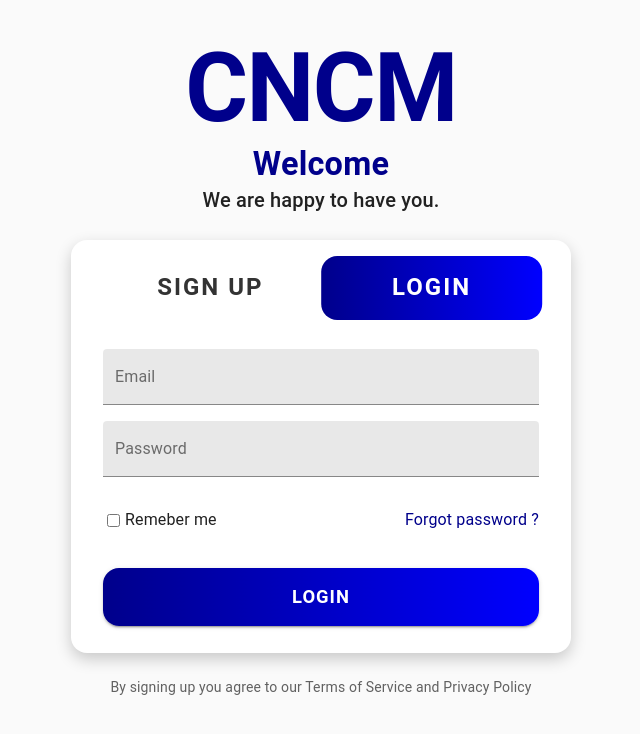
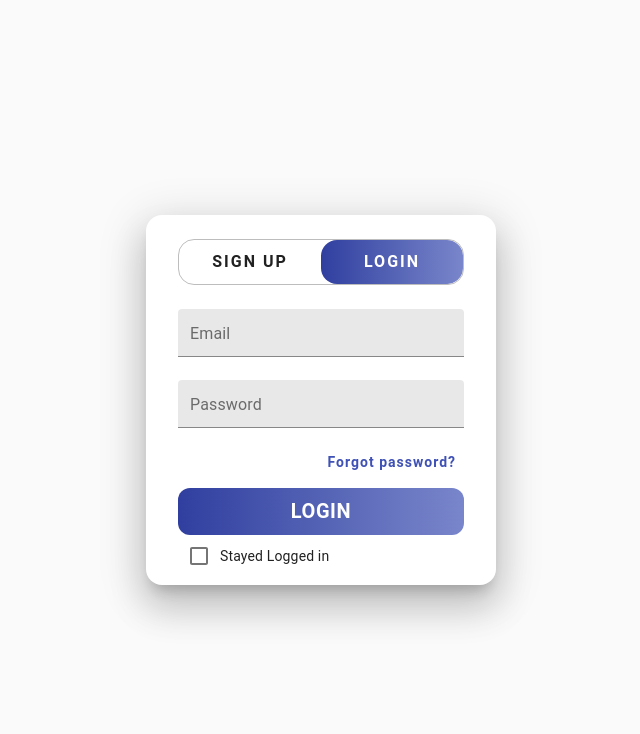
Before and after one commit to sheikhmohammadirfan/CNCMIRFAN, a React (Create React App) app: page /login in a window 1280 px wide. Shown: the top 734 px of the page, without its empty margins (319-959 px from the left). Built offline with nearby package versions, Linux system fonts and the light colour scheme.

Commit message:
UI for Auth page is changed

```diff
--- a/src/Components/Control.jsx
+++ b/src/Components/Control.jsx
@@ -1,28 +1,87 @@
-import { TextField, withStyles } from "@material-ui/core";
+import {
+  Icon,
+  IconButton,
+  Checkbox,
+  InputAdornment,
+  FormControlLabel,
+  TextField,
+  withStyles,
+} from "@material-ui/core";
 import React, { useState } from "react";
 
-// Apply styles for text fields
-const styles = {
+// Get New text field with some default values
+const TextControl = withStyles({
   root: {
-    "& label": {
-      textTransform: "capitalize",
+    // Capitalize label text
+    "& label": { textTransform: "capitalize" },
+    // Disable cursor on error text
+    "& .MuiFormHelperText-root": {
+      caretColor: "transparent",
+      cursor: "default",
     },
   },
-};
-
-// Get New text field with some default values
-const TextControl = withStyles(styles)(
-  ({ name, variant, label, value, error, onChange, ...others }) => (
+})(({ name, variant, label, value, error, onChange, ...others }) => (
   <TextField
     variant={variant || "filled"}
     name={name || "text"}
     value={value}
     onChange={onChange}
     label={label || name}
-      {...(error && { error: true, helperText: error })}
+    error={error !== "" && error !== undefined}
+    helperText={error ? error : " "}
     {...others}
   />
-  )
+));
+
+// Get Paassword field with show/hide password btn
+const PasswordControl = ({ value, ...others }) => {
+  const [visible, setVisible] = useState(false);
+
+  return (
+    <TextControl
+      type={visible ? "text" : "password"}
+      value={value}
+      InputProps={{
+        endAdornment: (
+          <InputAdornment position="end">
+            <IconButton
+              size="small"
+              style={{
+                visibility: value ? "visible" : "hidden",
+                opacity: value ? "1" : "0",
+                transition: "all .1s linear",
+              }}
+              onClick={() => setVisible((v) => !v)}
+            >
+              <Icon>{visible ? "visibility_off" : "visibility"}</Icon>
+            </IconButton>
+          </InputAdornment>
+        ),
+      }}
+      {...others}
+    />
+  );
+};
+
+// Get checkbox, with label
+const CustomCheckbox = withStyles((theme) => ({
+  root: { margin: 0 },
+}))(FormControlLabel);
+const CheckboxControl = ({
+  color,
+  name,
+  label,
+  value,
+  onChange,
+  ...others
+}) => (
+  <CustomCheckbox
+    control={<Checkbox color={color || "default"} name={name} />}
+    checked={value}
+    onChange={(e) => onChange({ target: { name, value: e.target.checked } })}
+    label={label || name}
+    {...others}
+  />
 );
 
 // Use form function
@@ -36,9 +95,13 @@ function useForm(defaultValue, validateOnChange, validateInput) {
   const handleInputChange = (e) => {
     const { name, value } = e.target;
     // Update input
-    setValue((val) => ({ ...val, [name]: value }));
+    setValue((val) => ({
+      ...val,
+      // clean the input
+      [name]: typeof value === "string" ? value.trim() : value,
+    }));
     // Validate input
-    if (validateOnChange) validateInput({ [name]: value.trim() });
+    if (validateOnChange) validateInput({ [name]: value });
   };
 
   // Reset form
@@ -50,4 +113,4 @@ function useForm(defaultValue, validateOnChange, validateInput) {
   return { value, setValue, error, setError, handleInputChange, resetForm };
 }
 
-export { TextControl, useForm };
+export { TextControl, PasswordControl, CheckboxControl, useForm };
--- a/src/Components/Login.jsx
+++ b/src/Components/Login.jsx
@@ -1,51 +1,54 @@
-import { Box, Button, CircularProgress, makeStyles } from "@material-ui/core";
+import {
+  Box,
+  Button,
+  CircularProgress,
+  makeStyles,
+  Slide,
+  Typography,
+} from "@material-ui/core";
 import React, { useState } from "react";
-import { useForm, TextControl } from "./Control";
+import {
+  useForm,
+  TextControl,
+  PasswordControl,
+  CheckboxControl,
+} from "./Control";
 import { login } from "../Service/UserFactory";
-import { useHistory } from "react-router-dom";
+import { Link, useHistory } from "react-router-dom";
 import DocumentTitle from "./DocumentTitle";
 
 // Default value for Login Form
 const defaultValue = {
   email: "",
   password: "",
+  remember: false,
 };
 
+// CSS class generator
 const useStyles = makeStyles((theme) => ({
-  forgotRow : {
-    height: "3.5rem",
-    fontSize: "1rem",
-    display: "flex",
-    justifyContent: "space-between",
-    alignItems: "center",
-    marginBottom: "1rem",
-
-    "& label" : {
-      cursor: "pointer",
-      marginRight: "auto",
+  // Forgot password styles
+  forgotPassword: {
+    textDecoration: "none",
+    "& .MuiTypography-root": {
+      color: theme.palette.primary.main,
+      letterSpacing: 1,
+      fontWeight: "bold",
+      paddingRight: theme.spacing(1),
     },
-    "& input": {
-      cursor: "pointer",
-      marginRight: "5px",
   },
-
-    "& a": {
-      textDecoration: "none",
-      color: "darkblue",
-      borderBottom: "1px solid transparent",
-      transition: "textDecoration 0.3s",
-    },
-
-    "& a:hover": {
-      textDecoration: "underline",
-    }
-
+  // Style to apply on login btn
+  submitBtn: {
+    borderRadius: 3 * theme.shape.borderRadius,
+    width: "100%",
+    fontSize: theme.spacing(2.5),
+    fontWeight: "bold",
+    background: `linear-gradient(to right , ${theme.palette.primary.dark}, ${theme.palette.primary.light})`,
+    color: theme.textOnPrimary,
   },
 }));
-/**
- * Login Component
- * */
-function Login({ title }) {
+
+// Login Component
+function Login({ title, show }) {
   DocumentTitle(title);
 
   // Method to validate input
@@ -80,8 +83,8 @@ function Login({ title }) {
 
   // handle on Submit
   const submit = (e) => {
-    // Check if all input valid
-    if (validateInput(user)) {
+    // Check if all input valid and form is not loading
+    if (!isLoading && validateInput(user)) {
       setLoading(true); // Start loading
       // Call login Service
       login(user).then((status) => {
@@ -93,58 +96,50 @@ function Login({ title }) {
   };
 
   // React state for loading status of submit btn
-  const [startLoading, setLoading] = useState(false);
+  const [isLoading, setLoading] = useState(false);
 
   // History react hook, to navigate
   const history = useHistory();
   const classes = useStyles();
 
   return (
-    <Box display="flex" flexDirection="column">
+    <Slide direction="left" in={show} mountOnEnter unmountOnExit>
+      <Box display={show ? "flex" : "none"} flexDirection="column">
         <TextControl
           type="email"
           name="email"
-        style={{ marginBottom: 16 }}
           value={user.email}
           onChange={handleInputChange}
           error={error.email}
+          size="small"
         />
-      <TextControl
-        type="password"
+        <PasswordControl
           name="password"
-        style={{ marginBottom: 16 }}
           value={user.password}
           onChange={handleInputChange}
           error={error.password}
+          size="small"
         />
 
-      <Box className={classes.forgotRow}>
-        <input type="checkbox" name="checkBox" id="check" />
-        <label htmlFor="check">Remeber me</label>
-        <a href="/">Forgot password ?</a>
+        <Box textAlign="right" marginBottom={2}>
+          <Link to="/" className={classes.forgotPassword}>
+            <Typography variant="body2">Forgot password?</Typography>
+          </Link>
         </Box>
 
-      <Button
-        variant="contained"
-        color="secondary"
-        style={{
-          marginTop: ".2rem",
-          borderRadius: "1rem",
-          marginBottom: "1.7rem",
-          fontSize: "1.15rem",
-          fontWeight: "bold",
-          letterSpacing: "1px",
-          width: "100%",
-          padding: "0.8rem 1.35rem",
-          marginLeft: "auto",
-          background: "linear-gradient(to right , darkblue, blue)",
-        }}
-        endIcon={startLoading && <CircularProgress color="inherit" size={20} />}
-        onClick={submit}
-      >
-        Login
+        <Button className={classes.submitBtn} onClick={submit}>
+          {isLoading ? <CircularProgress color="inherit" size={35} /> : "Login"}
         </Button>
+
+        <CheckboxControl
+          color="primary"
+          name="remember"
+          label={<Typography variant="body2">Stayed Logged in</Typography>}
+          value={user.remember}
+          onChange={handleInputChange}
+        />
       </Box>
+    </Slide>
   );
 }
 
--- a/src/Components/Signup.jsx
+++ b/src/Components/Signup.jsx
@@ -1,4 +1,10 @@
-import { Box, Button, CircularProgress } from "@material-ui/core";
+import {
+  Box,
+  Button,
+  CircularProgress,
+  makeStyles,
+  Slide,
+} from "@material-ui/core";
 import React, { useState } from "react";
 import { TextControl, useForm } from "./Control";
 import { useHistory } from "react-router-dom";
@@ -12,10 +18,21 @@ const defaultValue = {
   password: "",
 };
 
-/**
- * Signup Component
- * */
-function Signup({ title }) {
+const useStyles = makeStyles((theme) => ({
+  // Style to apply on login btn
+  submitBtn: {
+    borderRadius: 3 * theme.shape.borderRadius,
+    width: "100%",
+    fontSize: theme.spacing(2.5),
+    fontWeight: "bold",
+    background: `linear-gradient(to right , ${theme.palette.primary.dark}, ${theme.palette.primary.light})`,
+    color: theme.textOnPrimary,
+    marginBottom: theme.spacing(1),
+  },
+}));
+
+// Signup Component
+function Signup({ title, show }) {
   DocumentTitle(title);
   // Method to validate input
   const validateInput = (errObj) => {
@@ -50,11 +67,11 @@ function Signup({ title }) {
   } = useForm(defaultValue, true, validateInput);
 
   // handle on Submit
-  const handleOnSubmit = (e) => {
-    // Check if all input valid
-    if (validateInput(user)) {
+  const submit = (e) => {
+    // Check if all input valid and form is not loading
+    if (!isLoading && validateInput(user)) {
       setLoading(true); // Start loading
-      // Call login Service
+      // Call signup Service
       signup(user).then((status) => {
         // If success
         if (status) history.push("/");
@@ -64,57 +81,49 @@ function Signup({ title }) {
   };
 
   // React state for loading status of submit btn
-  const [startLoading, setLoading] = useState(false);
+  const [isLoading, setLoading] = useState(false);
 
   // History react hook, to navigate
   const history = useHistory();
+  // Get style
+  const classes = useStyles();
 
   return (
-    <Box display="flex" flexDirection="column">
+    <Slide direction="right" in={show} mountOnEnter unmountOnExit>
+      <Box display={show ? "flex" : "none"} flexDirection="column">
         <TextControl
           name="name"
-        style={{ marginBottom: 16 }}
           value={user.name}
           onChange={handleInputChange}
           error={error.name}
+          size="small"
         />
         <TextControl
           type="email"
           name="email"
-        style={{ marginBottom: 16 }}
           value={user.email}
           onChange={handleInputChange}
           error={error.email}
+          size="small"
         />
         <TextControl
           type="password"
           name="password"
-        style={{ marginBottom: 16 }}
           value={user.password}
           onChange={handleInputChange}
           error={error.password}
+          size="small"
         />
-      <Button
-        variant="contained"
-        color="secondary"
-        style={{
-          marginTop: ".2rem",
-          borderRadius: "1rem",
-          marginBottom: "1.7rem",
-          fontSize: "1.15rem",
-          fontWeight: "bold",
-          letterSpacing: "1px",
-          width: "100%",
-          padding: "0.8rem 1.35rem",
-          marginLeft: "auto",
-          background: "linear-gradient(to right , darkblue, blue)",
-        }}
-        endIcon={startLoading && <CircularProgress color="inherit" size={20} />}
-        onClick={handleOnSubmit}
-      >
-        Create
+
+        <Button className={classes.submitBtn} onClick={submit}>
+          {isLoading ? (
+            <CircularProgress color="inherit" size={35} />
+          ) : (
+            "Create"
+          )}
         </Button>
       </Box>
+    </Slide>
   );
 }
 
--- a/src/Pages/Auth.jsx
+++ b/src/Pages/Auth.jsx
@@ -5,117 +5,57 @@ import { useState } from "react";
 import Login from "../Components/Login";
 import Signup from "../Components/Signup";
 
-/** CSS class generator  */
+// CSS class generator
 const useStyles = makeStyles((theme) => ({
-  // Page container style
-  container: {
-    width: 500,
+  // Form Container
+  formContainer: {
+    width: 350,
     maxWidth: "90%",
-    position: "relative",
-    padding: `${theme.spacing(4)}px 0 ${theme.spacing(2)}px 0`,
-    "& > *": { width: "100%" },
+    paddingLeft: theme.spacing(4),
+    paddingRight: theme.spacing(4),
+    paddingBottom: theme.spacing(1),
+    backgroundColor: theme.palette.background.paper,
+    boxShadow: theme.shadows[23],
+    borderRadius: 4 * theme.shape.borderRadius,
+    overflow: "hidden",
   },
 
-  // Header Container to contain, Logo, subtitle, & slogan
-  headerContainer: {
-    textAlign: "center",
-    // Make title, subtitle bold
-    "& > h1, h4": { fontWeight: "bold", color: "darkblue" },
+  // headingContainer
+  headingContainer: {
+    display: "flex",
+    position: "relative",
+    borderRadius: 4 * theme.shape.borderRadius,
+    overflow: "hidden",
+    border: `1px solid ${theme.palette.grey[400]}`,
   },
-
-  // Form Container
-  formContainer: {
-    margin: `${theme.spacing(3)}px 0`,
-    backgroundColor: "#fff",
-    boxShadow: "0 6px 16px 0 rgb(0 0 0 / 20%)",
-    borderRadius: "1rem",
-  },
-
-  tabHeadingContainer: {
-    width: "100%",
-    padding: "1rem 1.8rem",
-    display: "flex",
-  },
-
-  // "@keyframes slide": {
-  //   "0%": {
-  //     // transform: "scaleX(1)"
-  //     // width: "50%",
-  //     transform: "translateX(0)",
-  //   },
-  //   "50%": {
-  //     // transform: "scaleX(1.05)"
-  //     // width: "60%",
-  //     transform: "translateX(110%)"
-  //   },
-  //   "100%": {
-  //     // transform: "scaleX(1)"
-  //     // width: "50%",
-  //     transform: "translateX(100%)"
-  //   },
-  // },
 
   // Heading TAB style
   tabHeadings: {
     width: "50%",
-    padding: `${theme.spacing(2)}px 0`,
+    padding: `${theme.spacing(1)}px 0`,
     textAlign: "center",
     cursor: "pointer",
     fontWeight: "bold",
     textTransform: "uppercase",
     letterSpacing: 2,
-    color: "#333",
     zIndex: "2",
-    transition: "all .5s",
-    // "&:first-child": { background: "none"  },
-    // "&:last-child": { background: "none" },
-    "&.active": {color: "#fff"},
+    transition: "all .5s  cubic-bezier(.63,-0.58,.63,1.58)",
+    "&.active": { color: theme.textOnPrimary },
   },
 
   tabBackground: {
     height: "100%",
     width: "50%",
-    position:"absolute",
-    borderRadius: "1rem",
+    position: "absolute",
+    borderRadius: 4 * theme.shape.borderRadius,
     zIndex: 1,
-    background: "linear-gradient(to right , darkblue, blue)",
-    transition: "transform .3s",
-    "&.active": {
-      transform: "translateX(100%)",
-    },
-  },
-
-  // Add horizontal spacing in body
-  formBody: {
-    padding: `0 ${theme.spacing(4)}px`,
-  },
-
-  // // Horizontal seperator from FORM to connection
-  // seperatorText: {
-  //   display: "flex",
-  //   justifyContent: "center",
-  //   // Add border bottom, as seperator
-  //   "&::before, &::after": {
-  //     content: '""',
-  //     whiteSpace: "pre",
-  //     margin: "auto 0",
-  //     flex: "1 1",
-  //     borderBottom: "1px solid #999",
-  //   },
-  //   "&::before": { marginRight: theme.spacing(1) },
-  //   "&::after": { marginLeft: theme.spacing(1) },
-  // },
-
-  // Rules & Regulation style
-  signupAgreement: {
-    color: theme.palette.grey[700],
-    textAlign: "center",
+    background: `linear-gradient(to right , ${theme.palette.primary.dark}, ${theme.palette.primary.light})`,
+    transition: "transform .5s cubic-bezier(.63,-0.58,.63,1.58)",
+    "&.active": { transform: "translateX(100%)" },
   },
 }));
 
-/**
- * Main Component
- *  */
+// Main Component
 function Auth() {
   // Get Styles
   const classes = useStyles();
@@ -124,26 +64,26 @@ function Auth() {
   const history = useHistory();
 
   // React state hook, to save login or sigin up state
-  const [loginState, setPageState] = useState(
+  const [loginIn, setPageState] = useState(
     history.location.pathname === "/login"
   );
 
   return (
-    <Box display="flex" justifyContent="center">
-      <div className={classes.container}>
-        <header className={classes.headerContainer}>
-          <Typography variant="h1"> CNCM</Typography>
-          <Typography variant="h4">Welcome</Typography>
-          <Typography variant="h6">We are happy to have you.</Typography>
-        </header>
-
-        <main className={classes.formContainer}>
-          <Box padding="1rem 1.8rem 0.8rem">
-            <Box display="flex" position="relative" marginBottom={2}>
-              <Box className={`${classes.tabBackground} ${loginState ? "active" :  ""}`}></Box>
+    <Box
+      display="flex"
+      justifyContent="center"
+      alignItems="center"
+      height="100vh"
+    >
+      <main className={classes.formContainer}>
+        <Box paddingY={3}>
+          <Box className={classes.headingContainer}>
+            <Box
+              className={`${classes.tabBackground} ${loginIn ? "active" : ""}`}
+            ></Box>
             <Typography
-              variant="h5"
-              className={`${classes.tabHeadings} ${!loginState ? "active" : ""}`}
+              variant="subtitle1"
+              className={`${classes.tabHeadings} ${!loginIn ? "active" : ""}`}
               onClick={() => {
                 history.push("/signup");
                 setPageState(false);
@@ -152,8 +92,8 @@ function Auth() {
               Sign Up
             </Typography>
             <Typography
-              variant="h5"
-              className={`${classes.tabHeadings} ${loginState ? "active" : ""}`}
+              variant="subtitle1"
+              className={`${classes.tabHeadings} ${loginIn ? "active" : ""}`}
               onClick={() => {
                 history.push("/login");
                 setPageState(true);
@@ -161,18 +101,12 @@ function Auth() {
             >
               Login
             </Typography>
-            </Box>
           </Box>
+        </Box>
 
-          <Box className={classes.formBody}>
-            {loginState ? <Login title="LOGIN" /> : <Signup title="SIGN UP" />}
-          </Box>
-        </main>
-
-        <p className={classes.signupAgreement}>
-          By signing up you agree to our Terms of Service and Privacy Policy
-        </p>
-      </div>
+        <Login title="LOGIN" show={loginIn} />
+        <Signup title="SIGN UP" show={!loginIn} />
+      </main>
     </Box>
   );
 }
```
Also changed, not shown: src/Components/README.md. Lines whose indentation alone changed are shown as unchanged.
